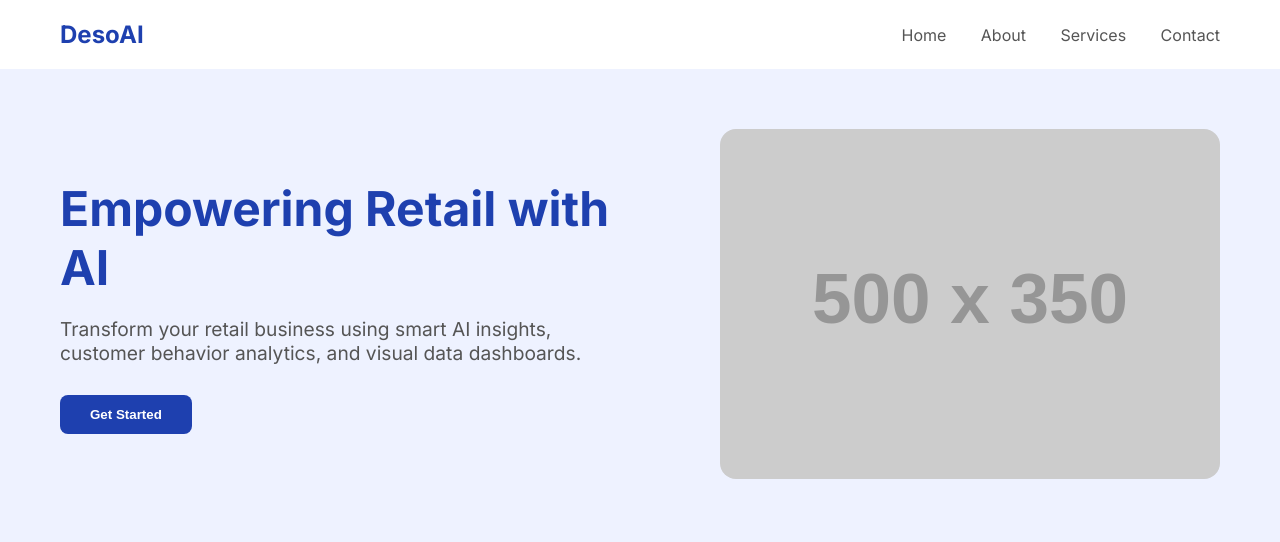
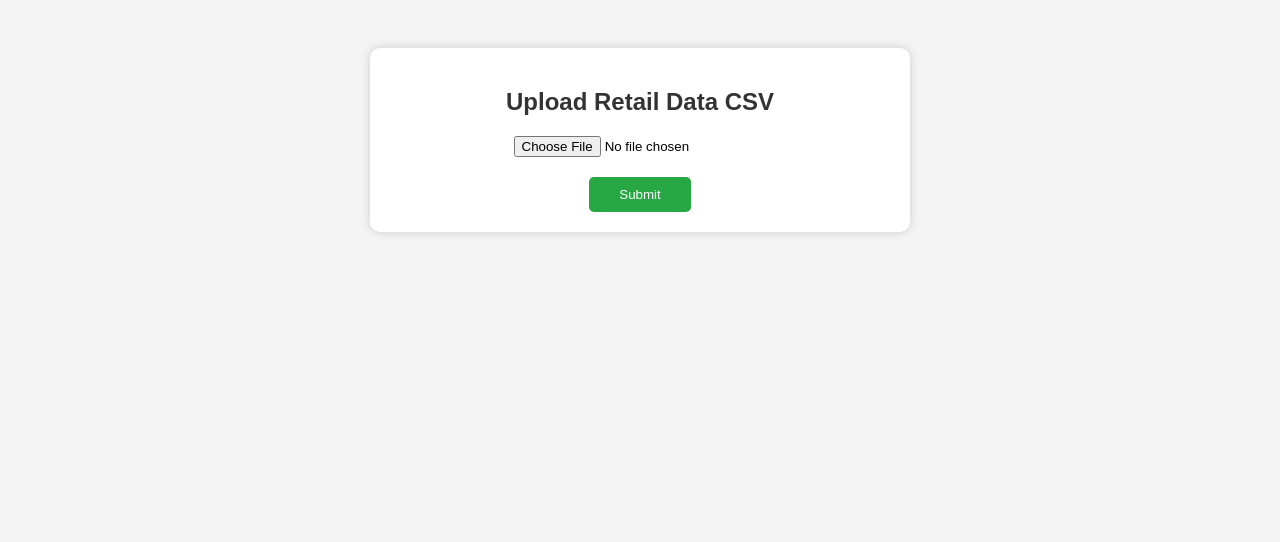
Before and after one commit to eldesokye/Customer-Segmentation-, a Flask app: page / in a window 1280 px wide. Shown: the top 542 px of the page. Run offline with Flask 3, Linux system fonts and the light colour scheme; grey boxes labelled with a size stand in for pictures from a placeholder-image service; parts of the project's set-up code (start-up, migrations or seed data) failed here and were passed over; some libraries are stand-ins or nearby versions.

Commit message:
test the app

```diff
--- a/templates/index.html
+++ b/templates/index.html
@@ -1,144 +1,86 @@
 <!DOCTYPE html>
 <html lang="en">
 <head>
-  <meta charset="UTF-8" />
-  <meta name="viewport" content="width=device-width, initial-scale=1.0" />
-  <title>DesoAI | Empowering Retail with AI</title>
-  <link href="https://fonts.googleapis.com/css2?family=Inter:wght@400;600;700&display=swap" rel="stylesheet">
+    <meta charset="UTF-8">
+    <title>Customer Segmentation</title>
     <style>
-    * {
-      margin: 0;
-      padding: 0;
-      box-sizing: border-box;
+        body {
+            font-family: Arial, sans-serif;
+            padding: 40px;
+            background-color: #f4f4f4;
         }
-
-    body {
-      font-family: 'Inter', sans-serif;
-      background-color: #f9f9f9;
+        .container {
+            max-width: 500px;
+            margin: auto;
+            padding: 20px;
+            background: white;
+            border-radius: 10px;
+            box-shadow: 0 0 10px #ccc;
+        }
+        h2 {
+            text-align: center;
             color: #333;
         }
-
-    header {
-      display: flex;
-      justify-content: space-between;
-      align-items: center;
-      padding: 20px 60px;
-      background-color: #fff;
-      box-shadow: 0 2px 6px rgba(0, 0, 0, 0.05);
+        input[type="file"] {
+            display: block;
+            margin: 20px auto;
         }
-
-    .logo {
-      font-size: 1.5rem;
-      font-weight: 700;
-      color: #1e40af;
+        button {
+            display: block;
+            margin: auto;
+            background-color: #28a745;
+            color: white;
+            padding: 10px 30px;
+            border: none;
+            border-radius: 5px;
+            cursor: pointer;
         }
-
-    nav a {
-      margin-left: 30px;
-      text-decoration: none;
-      color: #555;
-      font-weight: 500;
-      transition: color 0.3s;
+        .results {
+            text-align: center;
+            margin-top: 30px;
         }
-
-    nav a:hover {
-      color: #1e40af;
-    }
-
-    .hero {
-      display: flex;
-      justify-content: space-between;
-      align-items: center;
-      padding: 60px;
-      background: #eef2ff;
-    }
-
-    .hero-text {
-      max-width: 50%;
-    }
-
-    .hero-text h1 {
-      font-size: 3rem;
-      color: #1e40af;
-      margin-bottom: 20px;
-    }
-
-    .hero-text p {
-      font-size: 1.2rem;
-      margin-bottom: 30px;
-      color: #555;
-    }
-
-    .cta-btn {
-      padding: 12px 30px;
-      background-color: #1e40af;
-      color: white;
-      font-weight: 600;
-      border: none;
-      border-radius: 8px;
-      cursor: pointer;
-      transition: background 0.3s;
-    }
-
-    .cta-btn:hover {
-      background-color: #1e3a8a;
-    }
-
-    .hero-image img {
-      width: 500px;
-      max-width: 100%;
-      border-radius: 16px;
-    }
-
-    @media (max-width: 768px) {
-      .hero {
-        flex-direction: column;
-        text-align: center;
-      }
-
-      .hero-text {
-        max-width: 100%;
-        margin-bottom: 30px;
-      }
-
-      .hero-image img {
+        img {
             width: 100%;
-      }
-
-      header {
-        flex-direction: column;
-        align-items: flex-start;
-      }
-
-      nav a {
-        display: inline-block;
-        margin: 10px 10px 0 0;
-      }
+            max-width: 400px;
+            margin-top: 20px;
         }
     </style>
 </head>
 <body>
+    <div class="container">
+        <h2>Upload Retail Data CSV</h2>
+        <form id="upload-form">
+            <input type="file" id="file" name="file" required>
+            <button type="submit">Submit</button>
+        </form>
 
-  <header>
-    <div class="logo">DesoAI</div>
-    <nav>
-      <a href="#">Home</a>
-      <a href="#">About</a>
-      <a href="#">Services</a>
-      <a href="#">Contact</a>
-    </nav>
-  </header>
+        <div class="results" id="results" style="display:none;">
+            <h3>Cluster Visualizations</h3>
+            <img id="amount-img" src="" alt="Amount Plot">
+            <img id="frequency-img" src="" alt="Frequency Plot">
+            <img id="recency-img" src="" alt="Recency Plot">
+        </div>
+    </div>
 
-  <section class="hero">
-    <div class="hero-text">
-      <h1>Empowering Retail with AI</h1>
-      <p>Transform your retail business using smart AI insights, customer behavior analytics, and visual data dashboards.</p>
-      <button class="cta-btn">Get Started</button>
-    </div>
-    <div class="hero-image">
-      <img src="https://via.placeholder.com/500x350.png?text=AI+Dashboard" alt="AI dashboard mockup" />
-    </div>
-  </section>
+    <script>
+        document.getElementById('upload-form').addEventListener('submit', async function(e) {
+            e.preventDefault();
+            const formData = new FormData();
+            const fileInput = document.getElementById('file');
+            formData.append('file', fileInput.files[0]);
 
+            const response = await fetch('/predict', {
+                method: 'POST',
+                body: formData
+            });
+
+            const data = await response.json();
+
+            document.getElementById('amount-img').src = '/' + data.amount_img;
+            document.getElementById('frequency-img').src = '/' + data.frequency_img;
+            document.getElementById('recency-img').src = '/' + data.recency_img;
+            document.getElementById('results').style.display = 'block';
+        });
+    </script>
 </body>
 </html>
```
Also changed, not shown: static/Amountpplot.png (renamed from Amountpplot.png), static/Cluster_IdRecency.png (renamed from Cluster_IdRecency.png), static/Cluster_Idfrequency.png (renamed from Cluster_Idfrequency.png). Lines whose indentation alone changed are shown as unchanged.
